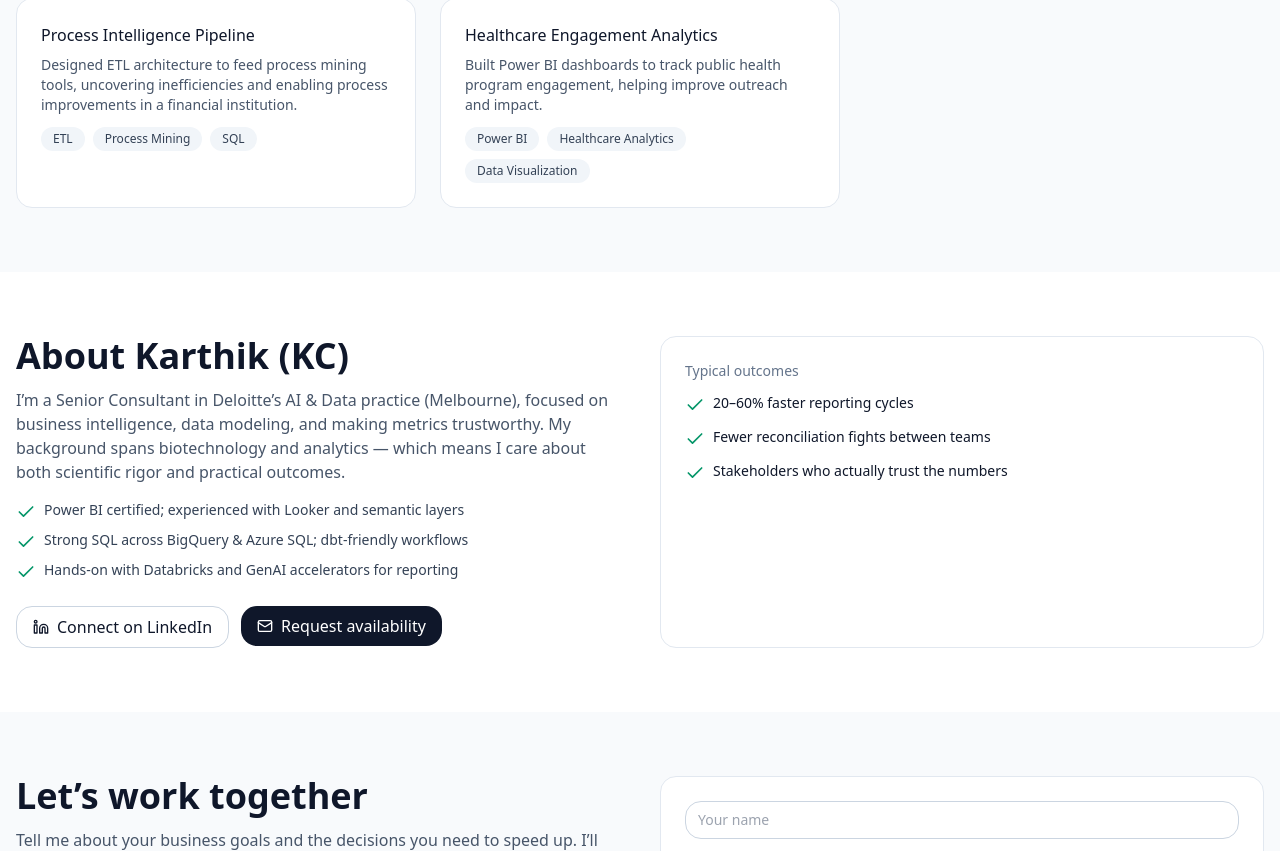
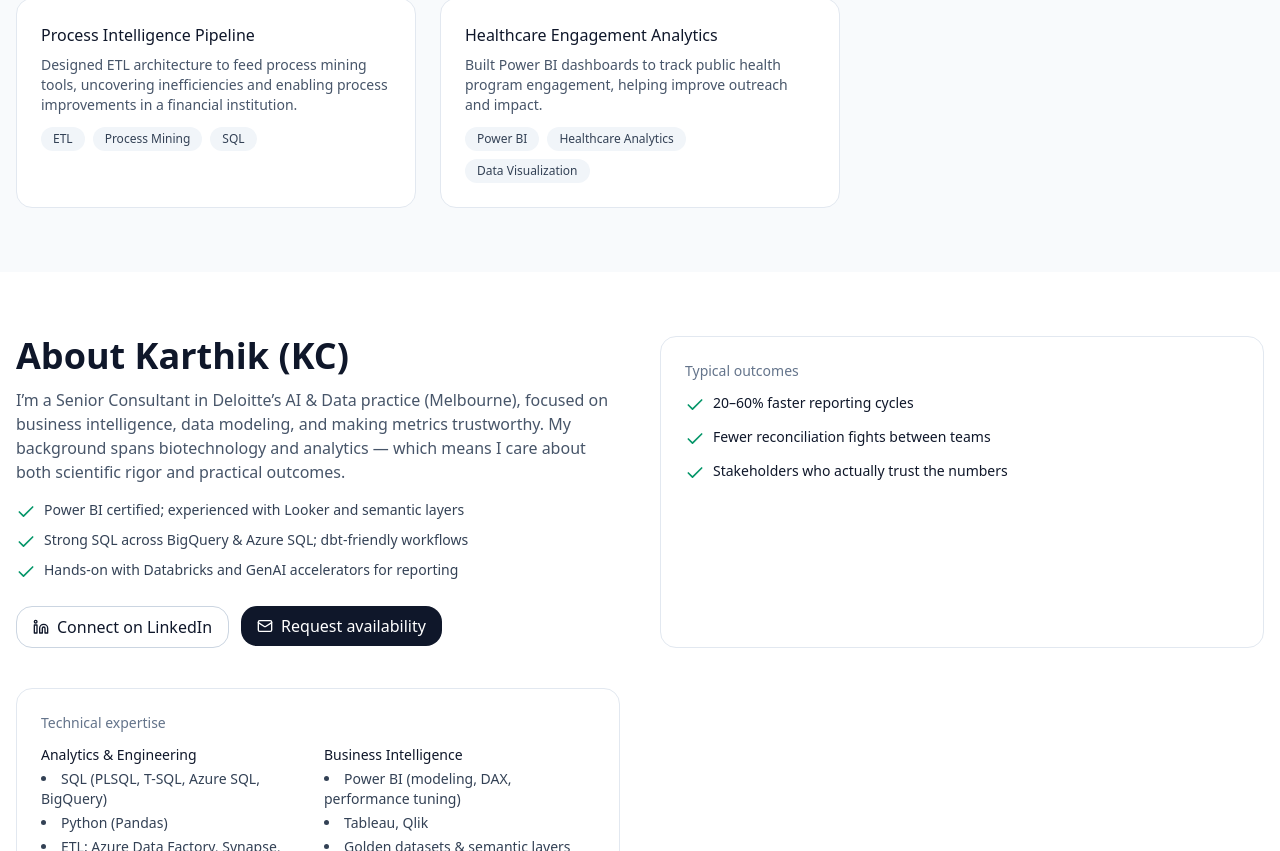
Before and after one commit to kcba27/kc-consulting-site, a React (Vite) app: page / in a window 1280 px wide. Shown: the part 1949-2800 px from the top of the page. Built offline with nearby package versions, Linux system fonts and the light colour scheme.

Commit message:
chore: force redeploy

```diff
--- a/src/App.tsx
+++ b/src/App.tsx
@@ -1,4 +1,3 @@
-
 import React from 'react'
 import { Card, CardContent } from './components/ui/card'
 import { Button } from './components/ui/button'
@@ -15,7 +14,12 @@ export default function App() {
 <nav className="sticky top-0 z-50 backdrop-blur supports-[backdrop-filter]:bg-white/70 border-b border-slate-200">
   <div className="mx-auto max-w-7xl px-4 py-3 flex items-center justify-between">
     <div className="flex items-center gap-2">
-            <div className="h-9 w-9 rounded-2xl bg-gradient-to-br from-indigo-500 via-fuchsia-500 to-rose-500" />
+      {/* Logo */}
+      <img
+        src="./assets/kc_consulting_logo.png"
+        alt="KC Consulting Logo"
+        className="h-9 w-9 object-contain rounded-lg"
+      />
       <span className="font-semibold tracking-tight">KC Consulting</span>
     </div>
     <div className="hidden md:flex items-center gap-6 text-sm">
@@ -46,7 +50,7 @@ export default function App() {
               I help business leaders and data teams turn messy data into simple, reliable decision-making. Power BI, Looker, BigQuery, Databricks, Azure — plus automation with GenAI when it makes sense.
             </p>
             <div className="mt-6 flex flex-wrap gap-3">
-              <a href="#contact"><Button className="rounded-2xl" >Get a proposal <ArrowRight className="ml-2 h-4 w-4" /></Button></a>
+              <a href="#contact"><Button className="rounded-2xl">Get a proposal <ArrowRight className="ml-2 h-4 w-4" /></Button></a>
               <a href="#work" className="inline-flex items-center px-4 py-2 rounded-2xl border border-slate-300 hover:bg-slate-50">See work samples</a>
             </div>
             <div className="mt-6 flex flex-wrap gap-2 text-sm text-slate-600">
@@ -225,6 +229,52 @@ export default function App() {
               </div>
             </CardContent>
           </Card>
+
+          {/* Technical expertise card */}
+          <Card className="rounded-2xl">
+            <CardContent className="p-6">
+              <div className="text-sm text-slate-500">Technical expertise</div>
+              <div className="mt-3 grid sm:grid-cols-2 gap-3 text-sm">
+                <div>
+                  <div className="font-medium mb-1">Analytics & Engineering</div>
+                  <ul className="list-disc list-inside space-y-1 text-slate-700">
+                    <li>SQL (PLSQL, T-SQL, Azure SQL, BigQuery)</li>
+                    <li>Python (Pandas)</li>
+                    <li>ETL: Azure Data Factory, Synapse, Microsoft Fabric</li>
+                    <li>Metadata & lineage, data profiling/classification</li>
+                  </ul>
+                </div>
+                <div>
+                  <div className="font-medium mb-1">Business Intelligence</div>
+                  <ul className="list-disc list-inside space-y-1 text-slate-700">
+                    <li>Power BI (modeling, DAX, performance tuning)</li>
+                    <li>Tableau, Qlik</li>
+                    <li>Golden datasets & semantic layers</li>
+                    <li>Data quality validation frameworks</li>
+                  </ul>
+                </div>
+                <div>
+                  <div className="font-medium mb-1">Architecture & Modelling</div>
+                  <ul className="list-disc list-inside space-y-1 text-slate-700">
+                    <li>Star schemas (Kimball), Data Vault</li>
+                    <li>Azure Data Lake Storage</li>
+                    <li>ERP → self-serve BI transformations</li>
+                  </ul>
+                </div>
+                <div>
+                  <div className="font-medium mb-1">Collaboration & DevOps</div>
+                  <ul className="list-disc list-inside space-y-1 text-slate-700">
+                    <li>Azure DevOps, Git</li>
+                    <li>Confluence, SharePoint, JIRA</li>
+                    <li>Agile delivery, stakeholder workshops</li>
+                  </ul>
+                </div>
+              </div>
+              <div className="mt-4 text-xs text-slate-500">
+                Certifications: DA-100 • AZ-900 • AI-900 • DP-900 • SAS La Trobe Specialization
+              </div>
+            </CardContent>
+          </Card>
         </div>
       </section>
 
@@ -276,4 +326,4 @@ export default function App() {
       </footer>
     </div>
   )
-}
+}// redeploy Mon 11 Aug 2025 01:07:19 AEST
```
Lines whose indentation alone changed are shown as unchanged.
